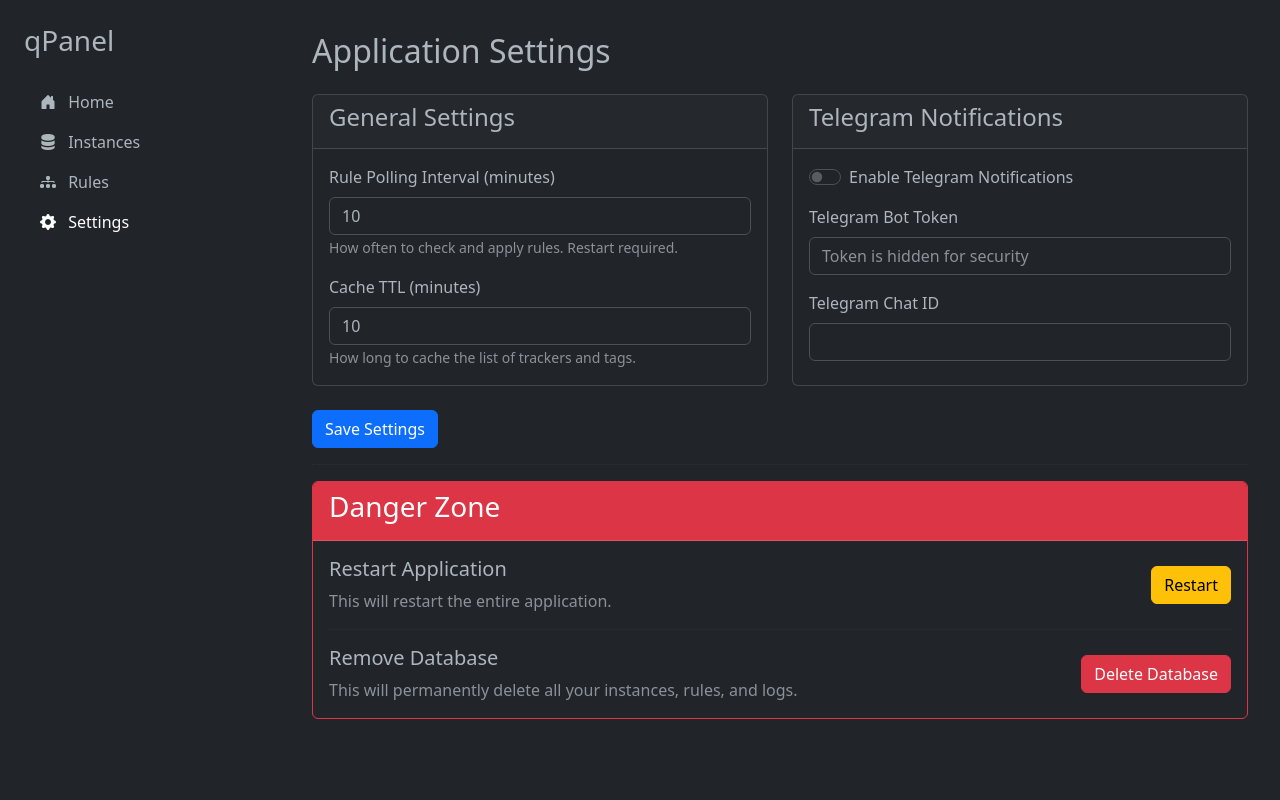
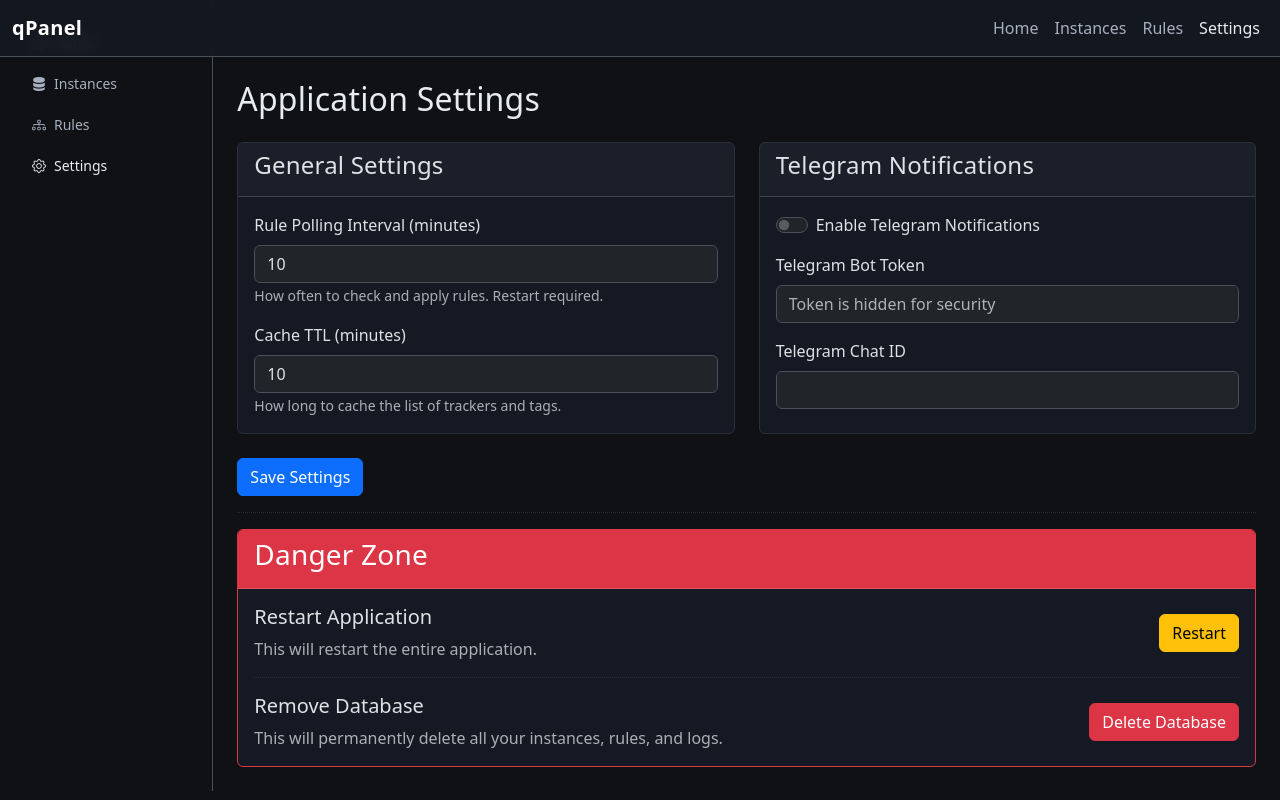
Before and after one commit to liamniou/qpanel, a Flask app: page /settings in a window 1280 px wide. Run offline with Flask 3, Linux system fonts and the light colour scheme.

Commit message:
Rework CSS to be responsive

```diff
--- /dev/null
+++ b/app/static/css/style.css
@@ -0,0 +1,60 @@
+/* SICC-inspired minimal dark theme with clear type and airy spacing */
+:root {
+  --brand-accent: #f6c453;
+  --bg-body: #0f1115;
+  --bg-surface: #151923;
+  --text-primary: #e9ecef;
+  --text-secondary: #a7b0be;
+  --border-color: #2a2f3a;
+}
+
+html, body {
+  background-color: var(--bg-body);
+  color: var(--text-primary);
+}
+
+/* Bootstrap overrides */
+[data-bs-theme="dark"] .bg-body-tertiary, .bg-body-tertiary {
+  background-color: rgba(21, 25, 35, 0.8) !important;
+  backdrop-filter: blur(8px);
+}
+
+.navbar-brand { letter-spacing: 0.3px; }
+.navbar .nav-link { color: var(--text-secondary); }
+.navbar .nav-link.active, .navbar .nav-link:hover { color: var(--text-primary); }
+
+main h1, main h2, main h3, main h4, .card-header h4, .card-header h3 {
+  letter-spacing: 0.2px;
+}
+
+.card {
+  background-color: var(--bg-surface);
+  border-color: var(--border-color);
+}
+
+.table { color: var(--text-primary); }
+.table thead th { color: var(--text-secondary); border-color: var(--border-color); }
+.table td, .table th { border-color: var(--border-color); }
+
+hr { border-top: 1px dotted var(--border-color) !important; opacity: 1; }
+
+/* Desktop sidebar links */
+aside .nav-link { color: var(--text-secondary); }
+aside .nav-link.active, aside .nav-link:hover { color: var(--text-primary); }
+
+/* Offcanvas */
+.offcanvas { background-color: var(--bg-surface); color: var(--text-primary); }
+
+/* Utilities */
+code { color: #c6d0f5; }
+.badge.bg-primary { background-color: #2b8aef !important; }
+.badge.bg-secondary { background-color: #596275 !important; }
+.badge.bg-success { background-color: #2fbf71 !important; }
+.badge.bg-danger { background-color: #e55353 !important; }
+.badge.bg-info { background-color: #6aa4ff !important; }
+
+/* Improve spacing on mobile */
+@media (max-width: 767.98px) {
+  .card { border-radius: 10px; }
+  .table-responsive { border-radius: 8px; }
+}
--- a/app/templates/base.html
+++ b/app/templates/base.html
@@ -4,67 +4,59 @@
     <meta charset="UTF-8">
     <meta name="viewport" content="width=device-width, initial-scale=1.0">
     <title>{% block title %}qPanel{% endblock %}</title>
-    <link href="https://cdn.jsdelivr.net/npm/bootstrap@5.3.0/dist/css/bootstrap.min.css" rel="stylesheet">
-    <link rel="stylesheet" href="https://cdn.jsdelivr.net/npm/bootstrap-icons@1.10.5/font/bootstrap-icons.css">
-    <style>
-        body {
-            display: flex;
-            min-height: 100vh;
-            flex-direction: row;
-        }
-        .sidebar {
-            width: 280px;
-            min-height: 100vh;
-            padding: 1.5rem;
-            background-color: #212529;
-        }
-        .content {
-            flex-grow: 1;
-            padding: 2rem;
-        }
-        hr {
-            border: 0;
-            border-top: 1px dotted #495057;
-        }
-        .nav-link {
-            color: #adb5bd;
-        }
-        .nav-link.active, .nav-link:hover {
-            color: #fff;
-        }
-    </style>
+    <link href="https://cdn.jsdelivr.net/npm/bootstrap@5.3.2/dist/css/bootstrap.min.css" rel="stylesheet">
+    <link rel="stylesheet" href="https://cdn.jsdelivr.net/npm/bootstrap-icons@1.11.3/font/bootstrap-icons.css">
+    <link rel="stylesheet" href="{{ url_for('static', filename='css/style.css') }}">
 </head>
 <body>
-    <div class="sidebar">
-        <h3 class="mb-4">qPanel</h3>
-        <ul class="nav flex-column">
-            <li class="nav-item">
-                <a class="nav-link {% if request.endpoint == 'index' %}active{% endif %}" href="{{ url_for('index') }}">
-                    <i class="bi bi-house-door-fill me-2"></i> Home
-                </a>
-            </li>
-            <li class="nav-item">
-                <a class="nav-link {% if request.endpoint == 'instances' %}active{% endif %}" href="{{ url_for('instances') }}">
-                    <i class="bi bi-server me-2"></i> Instances
-                </a>
-            </li>
-            <li class="nav-item">
-                <a class="nav-link {% if request.endpoint == 'rules' %}active{% endif %}" href="{{ url_for('rules') }}">
-                    <i class="bi bi-diagram-3-fill me-2"></i> Rules
-                </a>
-            </li>
-            <li class="nav-item">
-                <a class="nav-link {% if request.endpoint == 'settings' %}active{% endif %}" href="{{ url_for('settings') }}">
-                    <i class="bi bi-gear-fill me-2"></i> Settings
-                </a>
-            </li>
-        </ul>
+    <nav class="navbar navbar-expand-md fixed-top border-bottom bg-body-tertiary">
+        <div class="container-fluid">
+            <a class="navbar-brand fw-semibold" href="{{ url_for('index') }}">qPanel</a>
+            <button class="navbar-toggler" type="button" data-bs-toggle="offcanvas" data-bs-target="#offcanvasNav" aria-controls="offcanvasNav" aria-label="Toggle navigation">
+                <span class="navbar-toggler-icon"></span>
+            </button>
+            <div class="collapse navbar-collapse d-none d-md-flex" id="navbarSupportedContent">
+                <ul class="navbar-nav ms-auto mb-2 mb-lg-0">
+                    <li class="nav-item"><a class="nav-link {% if request.endpoint == 'index' %}active{% endif %}" href="{{ url_for('index') }}">Home</a></li>
+                    <li class="nav-item"><a class="nav-link {% if request.endpoint == 'instances' %}active{% endif %}" href="{{ url_for('instances') }}">Instances</a></li>
+                    <li class="nav-item"><a class="nav-link {% if request.endpoint == 'rules' %}active{% endif %}" href="{{ url_for('rules') }}">Rules</a></li>
+                    <li class="nav-item"><a class="nav-link {% if request.endpoint == 'settings' %}active{% endif %}" href="{{ url_for('settings') }}">Settings</a></li>
+                </ul>
+            </div>
+        </div>
+    </nav>
+
+    <div class="offcanvas offcanvas-start" tabindex="-1" id="offcanvasNav" aria-labelledby="offcanvasNavLabel">
+        <div class="offcanvas-header">
+            <h5 class="offcanvas-title" id="offcanvasNavLabel">qPanel</h5>
+            <button type="button" class="btn-close" data-bs-dismiss="offcanvas" aria-label="Close"></button>
+        </div>
+        <div class="offcanvas-body">
+            <ul class="navbar-nav">
+                <li class="nav-item"><a class="nav-link {% if request.endpoint == 'index' %}active{% endif %}" href="{{ url_for('index') }}"><i class="bi bi-house-door me-2"></i>Home</a></li>
+                <li class="nav-item"><a class="nav-link {% if request.endpoint == 'instances' %}active{% endif %}" href="{{ url_for('instances') }}"><i class="bi bi-server me-2"></i>Instances</a></li>
+                <li class="nav-item"><a class="nav-link {% if request.endpoint == 'rules' %}active{% endif %}" href="{{ url_for('rules') }}"><i class="bi bi-diagram-3 me-2"></i>Rules</a></li>
+                <li class="nav-item"><a class="nav-link {% if request.endpoint == 'settings' %}active{% endif %}" href="{{ url_for('settings') }}"><i class="bi bi-gear me-2"></i>Settings</a></li>
+            </ul>
+        </div>
     </div>
 
-    <div class="content">
-        {% block content %}{% endblock %}
+    <div class="container-fluid">
+        <div class="row">
+            <aside class="col-md-3 col-lg-2 d-none d-md-block border-end px-3 py-4 position-sticky" style="top:56px; min-height:calc(100vh - 56px);">
+                <ul class="nav flex-column small">
+                    <li class="nav-item mb-1"><a class="nav-link {% if request.endpoint == 'index' %}active{% endif %}" href="{{ url_for('index') }}"><i class="bi bi-house-door me-2"></i>Home</a></li>
+                    <li class="nav-item mb-1"><a class="nav-link {% if request.endpoint == 'instances' %}active{% endif %}" href="{{ url_for('instances') }}"><i class="bi bi-server me-2"></i>Instances</a></li>
+                    <li class="nav-item mb-1"><a class="nav-link {% if request.endpoint == 'rules' %}active{% endif %}" href="{{ url_for('rules') }}"><i class="bi bi-diagram-3 me-2"></i>Rules</a></li>
+                    <li class="nav-item mb-1"><a class="nav-link {% if request.endpoint == 'settings' %}active{% endif %}" href="{{ url_for('settings') }}"><i class="bi bi-gear me-2"></i>Settings</a></li>
+                </ul>
+            </aside>
+            <main class="col-12 col-md-9 col-lg-10 ms-auto px-3 px-md-4 py-4" style="margin-top:56px;">
+                {% block content %}{% endblock %}
+            </main>
+        </div>
     </div>
 
-    <script src="https://cdn.jsdelivr.net/npm/bootstrap@5.3.0/dist/js/bootstrap.bundle.min.js"></script>
+    <script src="https://cdn.jsdelivr.net/npm/bootstrap@5.3.2/dist/js/bootstrap.bundle.min.js"></script>
 </body>
 </html>
--- a/compose.yaml
+++ b/compose.yaml
@@ -6,6 +6,9 @@
     ports:
       - "${FLASK_PORT:-5001}:5001"
     volumes:
-      - ./data:/app/data
+      - qpanel-data:/app/data
       # - /media/downloads/:/downloads:rw
     restart: unless-stopped
+
+volumes:
+  qpanel-data:
```
Also changed, not shown: .github/workflows/docker-multiarch.yaml (added), README.md, images/main.png (added), 3 other files.
